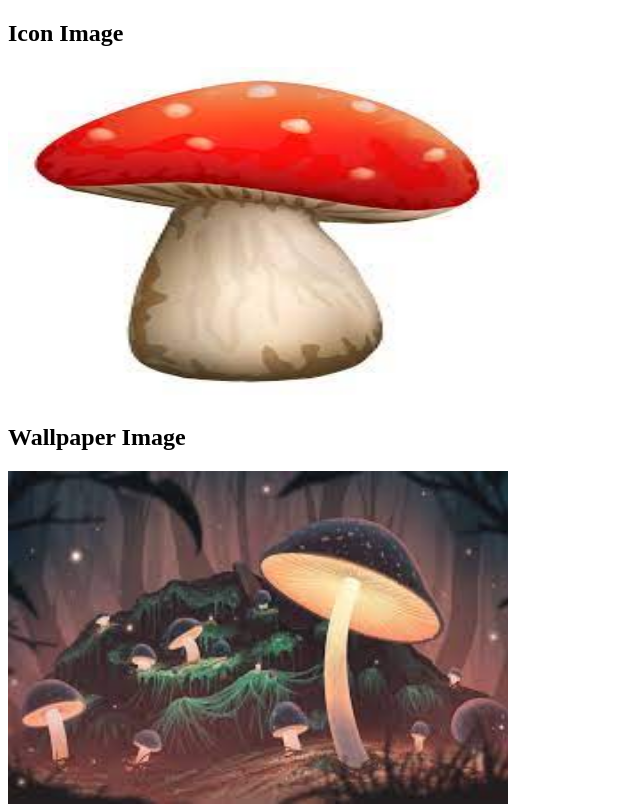
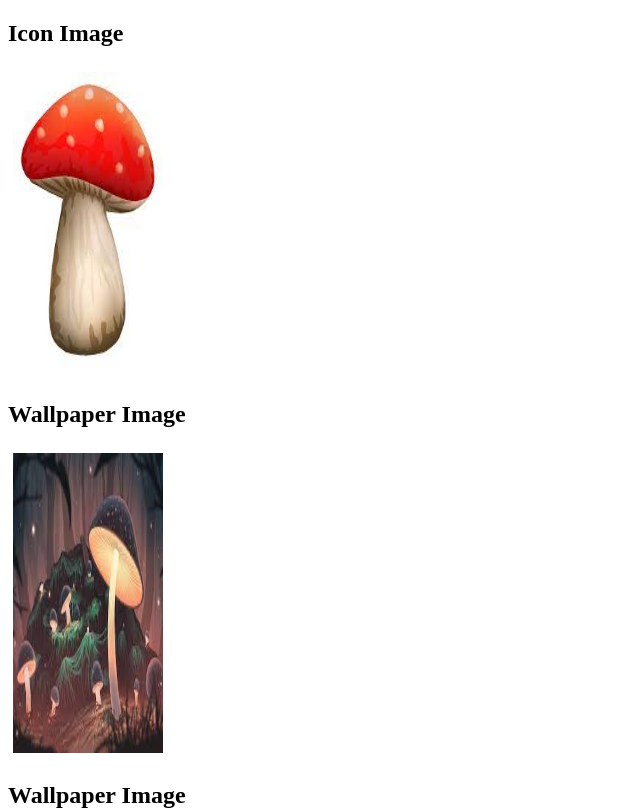
Before and after one commit to ryukya/git_practice, a plain HTML site: page index.html in a window 1280 px wide. Shown: the top 812 px of the page, without its empty margins (0-640 px from the left). Drawn offline with Linux system fonts and the light colour scheme.

Commit message:
Add CSS  to html (2) commit

```diff
--- a/index.html
+++ b/index.html
@@ -1,8 +1,10 @@
 <!DOCTYPE html>
 <html lang="en">
 <head>
+    <link rel="stylesheet" href="styles2/styles2.css">
     <meta charset="UTF-8">
     <title>Empty HTML</title>
+
 </head>
 
 <body>
```
